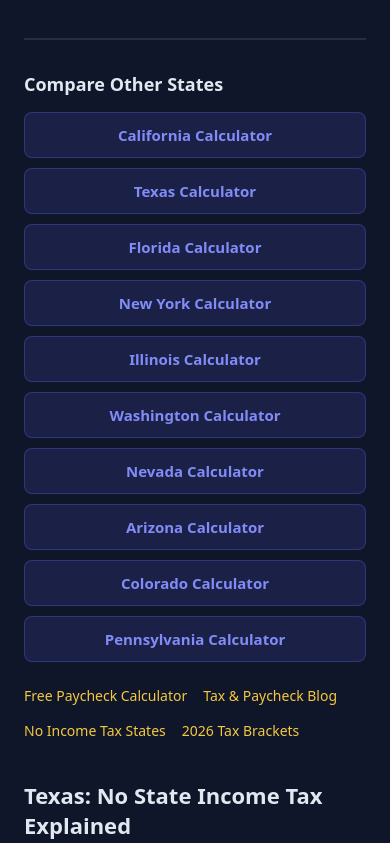
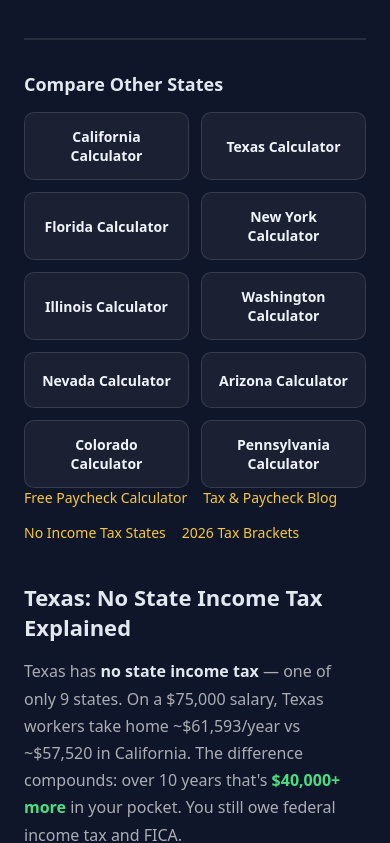
Before and after one commit to devqrcraft-ui/privatepaycheck, a Next.js app: page /texas-paycheck-calculator in a window 390 px wide. Shown: the part 4366-5209 px from the top of the page. Built offline with nearby package versions, Linux system fonts and the light colour scheme.

Commit message:
feat: add reusable LinkCardGrid component with equal-height cards, hover glow, and mobile-responsive text; apply to Texas page's two related-links sections (fixes uneven cards and low-contrast text)

```diff
--- a/src/app/texas-paycheck-calculator/page.tsx
+++ b/src/app/texas-paycheck-calculator/page.tsx
@@ -1,6 +1,7 @@
 import type { Metadata } from 'next'
 import FreshnessBar from '@/components/FreshnessBar'
 import FlTxCalcEmbed from '@/components/FlTxCalcEmbed'
+import LinkCardGrid from '@/components/LinkCardGrid'
 export const metadata: Metadata = {
   title: 'Texas Paycheck Calculator 2026 — $75K = $57,400 Take-Home (No State Tax)',
   description: 'Free Texas paycheck calculator 2026. No state income tax — $75K salary = ~$57,400 take-home after federal tax & FICA only. Instant results, no signup.',
@@ -140,11 +141,7 @@ export default function Page() {
       </div>
       <div style={{ borderTop: '2px solid rgba(255,255,255,0.1)', marginTop: 40, paddingTop: 32 }}>
         <h2 style={{ fontSize: 18, fontWeight: 800, marginBottom: 16 }}>Compare Other States</h2>
-        <div style={{ display: 'grid', gridTemplateColumns: 'repeat(auto-fill,minmax(300px,1fr))', gap: 10, marginBottom: 24 }}>
-          {([['California','california'],['Texas','texas'],['Florida','florida'],['New York','new-york'],['Illinois','illinois'],['Washington','washington'],['Nevada','nevada'],['Arizona','arizona'],['Colorado','colorado'],['Pennsylvania','pennsylvania']] as [string,string][]).map(([n,s]) => (
-            <a key={s} href={"/" + s + "-paycheck-calculator"} style={{ display:'block', padding:'12px 16px', background:'rgba(99,102,241,0.15)', border:'1px solid rgba(99,102,241,0.3)', borderRadius:8, fontSize:15, fontWeight:700, color:'#818cf8', textDecoration:'none', textAlign:'center' }}>{n} Calculator</a>
-          ))}
-        </div>
+        <LinkCardGrid minCardWidth={140} links={[["/california-paycheck-calculator","California Calculator"],["/texas-paycheck-calculator","Texas Calculator"],["/florida-paycheck-calculator","Florida Calculator"],["/new-york-paycheck-calculator","New York Calculator"],["/illinois-paycheck-calculator","Illinois Calculator"],["/washington-paycheck-calculator","Washington Calculator"],["/nevada-paycheck-calculator","Nevada Calculator"],["/arizona-paycheck-calculator","Arizona Calculator"],["/colorado-paycheck-calculator","Colorado Calculator"],["/pennsylvania-paycheck-calculator","Pennsylvania Calculator"]]} />
         <div style={{ display: 'flex', gap: 16, flexWrap: 'wrap' as const }}>
           <a href="/" style={{ color:'#F5C842', fontSize: 14 }}>Free Paycheck Calculator</a>
           <a href="/blog" style={{ color:'#F5C842', fontSize: 14 }}>Tax & Paycheck Blog</a>
@@ -243,19 +240,8 @@ export default function Page() {
         </ul>
       </div>
 
-      <div style={{ marginTop: 32, paddingTop: 24, borderTop: '1px solid rgba(255,255,255,0.08)' }}>
-        <div style={{ fontWeight: 800, fontSize: 16, color: '#e8edf8', marginBottom: 16 }}>Related Calculators</div>
-        <div style={{ display: 'flex', flexWrap: 'wrap' as const, gap: 10 }}>
-          {[
-            ['/florida-paycheck-calculator','Florida Paycheck Calculator'],
-            ['/california-paycheck-calculator','California Paycheck Calculator'],
-            ['/new-york-paycheck-calculator','New York Paycheck Calculator'],
-            ['/hourly-paycheck-calculator/texas','Texas Hourly Calculator'],
-            ['/bonus-tax-calculator/texas','Texas Bonus Tax Calculator'],
-          ].map(([href,label]) => (
-            <a key={href} href={href} style={{ padding:'8px 16px', borderRadius:8, background:'rgba(255,255,255,0.06)', border:'1px solid rgba(255,255,255,0.1)', color:'#b8c8dc', textDecoration:'none', fontSize:14, fontWeight:600 }}>{label}</a>
-          ))}
-        </div>
+      <div style={{ marginTop: 32, paddingTop: 24, borderTop: "1px solid rgba(255,255,255,0.08)" }}>
+        <LinkCardGrid title="Related Calculators" minCardWidth={150} links={[["/florida-paycheck-calculator","Florida Paycheck Calculator"],["/california-paycheck-calculator","California Paycheck Calculator"],["/new-york-paycheck-calculator","New York Paycheck Calculator"],["/hourly-paycheck-calculator/texas","Texas Hourly Calculator"],["/bonus-tax-calculator/texas","Texas Bonus Tax Calculator"]]} />
       </div>
 </main>
   )
--- /dev/null
+++ b/src/components/LinkCardGrid.tsx
@@ -0,0 +1,65 @@
+'use client';
+
+type LinkItem = [string, string]; // [href, label]
+
+export default function LinkCardGrid({
+  title,
+  links,
+  minCardWidth = 150,
+}: {
+  title?: string;
+  links: LinkItem[];
+  minCardWidth?: number;
+}) {
+  return (
+    <div>
+      {title && (
+        <div style={{ fontWeight: 800, fontSize: 'clamp(16px, 3vw, 18px)', color: '#e8edf8', marginBottom: 16 }}>
+          {title}
+        </div>
+      )}
+      <div
+        style={{
+          display: 'grid',
+          gridTemplateColumns: `repeat(auto-fit, minmax(${minCardWidth}px, 1fr))`,
+          gap: 12,
+        }}
+      >
+        {links.map(([href, label]) => (
+
+          <a
+            key={href}
+            href={href}
+            className="link-card-grid-item"
+            style={{
+              display: 'flex',
+              alignItems: 'center',
+              justifyContent: 'center',
+              textAlign: 'center',
+              minHeight: 56,
+              padding: '14px 16px',
+              borderRadius: 10,
+              background: 'rgba(255,255,255,0.05)',
+              border: '1px solid rgba(255,255,255,0.12)',
+              color: '#f0f4fa',
+              textDecoration: 'none',
+              fontSize: 'clamp(14px, 3.2vw, 15px)',
+              fontWeight: 700,
+              transition: 'background 0.18s ease, border-color 0.18s ease, transform 0.18s ease, box-shadow 0.18s ease',
+            }}
+          >
+            {label}
+          </a>
+        ))}
+      </div>
+      <style>{`
+        .link-card-grid-item:hover {
+          background: rgba(245,200,66,0.14) !important;
+          border-color: rgba(245,200,66,0.5) !important;
+          transform: translateY(-2px);
+          box-shadow: 0 6px 18px rgba(245,200,66,0.15);
+        }
+      `}</style>
+    </div>
+  );
+}
```
